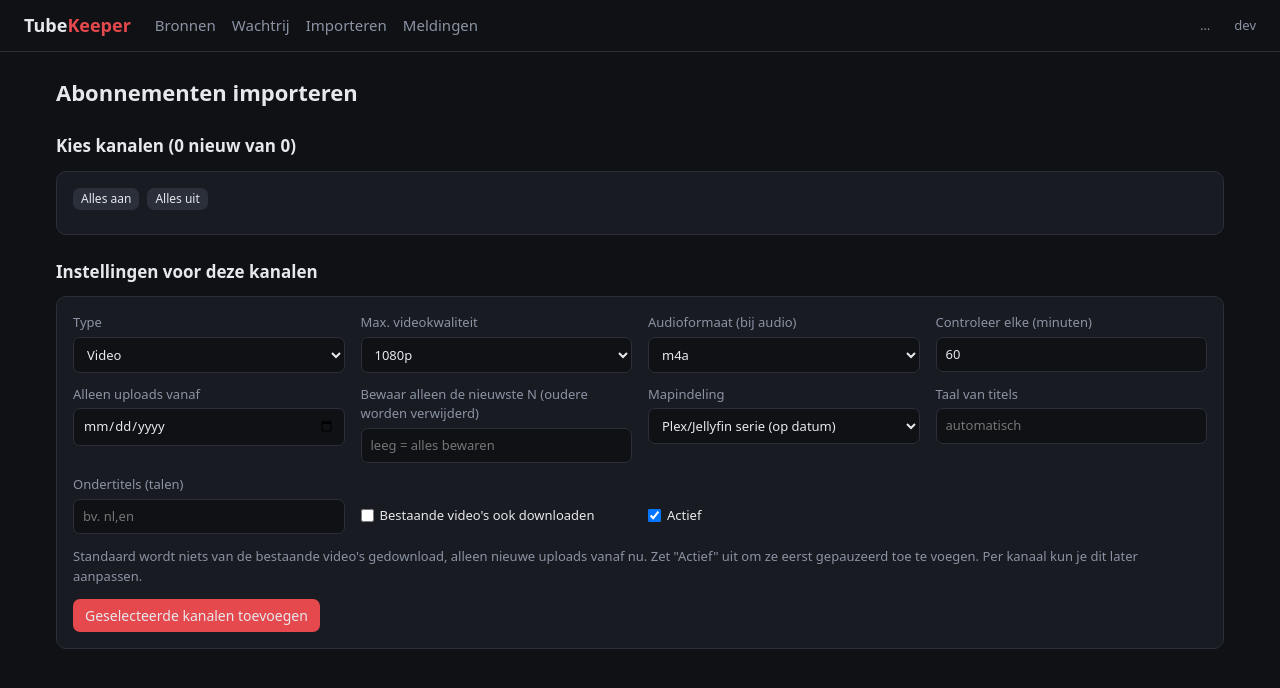
After one commit to RichrdJ/tubekeeper, a FastAPI app: template app/templates/import.html in a window 1280 px wide. The commit adds this page. Shown: the top 688 px of the page. Run offline with FastAPI, Linux system fonts and the light colour scheme; the template is opened without the code that fills it, so the values that code supplies are empty; parts of the project's set-up code (start-up, migrations or seed data) failed here and were passed over; some libraries are stand-ins or nearby versions.

Commit message:
Abonnementen importeren (account via cookies of Google Takeout)
- Pagina Importeren: kanalen kiezen met vinkjes, al toegevoegde worden herkend
- Standaardinstellingen voor import; standaard alleen nieuwe uploads, optioneel gepauzeerd
- Optioneel elke 6 uur nieuwe abonnementen automatisch toevoegen (met melding)
- channel_id per bron voor het herkennen van dubbele kanalen
- Bewerkknop per bron (v1.2.1) blijft; formulier opgesplitst in herbruikbare velden

Co-Authored-By: Claude Opus 5.5 <noreply@anthropic.com>

```diff
--- a/app/db.py
+++ b/app/db.py
@@ -12,6 +12,7 @@ CREATE TABLE IF NOT EXISTS sources (
     id               INTEGER PRIMARY KEY AUTOINCREMENT,
     name             TEXT NOT NULL,
     url              TEXT NOT NULL,
+    channel_id       TEXT,
     kind             TEXT NOT NULL DEFAULT 'video',   -- video | audio
     quality          TEXT NOT NULL DEFAULT '1080',    -- best | 2160 | 1440 | 1080 | 720 | 480 | 360
     audio_format     TEXT NOT NULL DEFAULT 'm4a',
@@ -79,6 +80,8 @@ def init():
         columns = {r["name"] for r in c.execute("PRAGMA table_info(sources)")}
         if "lang" not in columns:
             c.execute("ALTER TABLE sources ADD COLUMN lang TEXT NOT NULL DEFAULT ''")
+        if "channel_id" not in columns:
+            c.execute("ALTER TABLE sources ADD COLUMN channel_id TEXT")
         if "layout" not in columns:
             c.execute("ALTER TABLE sources ADD COLUMN layout TEXT NOT NULL DEFAULT 'flat'")
         if "lang_detected" not in columns:
--- a/app/main.py
+++ b/app/main.py
@@ -8,7 +8,7 @@ from fastapi import FastAPI, HTTPException, Request
 from fastapi.responses import RedirectResponse
 from fastapi.templating import Jinja2Templates
 
-from . import db, notify, worker
+from . import db, notify, subs, worker
 
 logging.basicConfig(
     level=os.environ.get("LOG_LEVEL", "INFO"),
@@ -55,7 +55,8 @@ def _iso_date(value):
     return f"{value[0:4]}-{value[4:6]}-{value[6:8]}" if value else ""
 
 
-templates.env.filters.update(dt=_fmt_dt, date=_fmt_date, isodate=_iso_date, size=_fmt_size)
+templates.env.filters.update(dt=_fmt_dt, date=_fmt_date, isodate=_iso_date, size=_fmt_size,
+                             ts=lambda t: datetime.fromtimestamp(float(t)).strftime("%d-%m-%Y %H:%M"))
 templates.env.globals.update(qualities=QUALITIES, audio_formats=AUDIO_FORMATS,
                              version=os.environ.get("APP_VERSION", "dev"))
 
@@ -75,16 +76,9 @@ def _source_or_404(source_id):
     return src
 
 
-async def _source_from_form(request):
-    form = await request.form()
-    url = worker.normalize_url(str(form.get("url", "")))
-    if not url.startswith("http"):
-        raise HTTPException(400, "Ongeldige URL")
+def _settings_from_form(form):
     keep_last = str(form.get("keep_last", "")).strip()
     return {
-        # Empty name: @handle from the URL, otherwise the channel/playlist title after the first check
-        "name": str(form.get("name", "")).strip() or worker.name_from_url(url) or url,
-        "url": url,
         "kind": "audio" if form.get("kind") == "audio" else "video",
         "quality": form.get("quality") if form.get("quality") in QUALITIES else "1080",
         "audio_format": form.get("audio_format") if form.get("audio_format") in AUDIO_FORMATS else "m4a",
@@ -99,10 +93,22 @@ async def _source_from_form(request):
     }
 
 
+async def _source_from_form(request):
+    form = await request.form()
+    url = worker.normalize_url(str(form.get("url", "")))
+    if not url.startswith("http"):
+        raise HTTPException(400, "Ongeldige URL")
+    return {
+        # Empty name: @handle from the URL, otherwise the channel/playlist title after the first check
+        "name": str(form.get("name", "")).strip() or worker.name_from_url(url) or url,
+        "url": url,
+    } | _settings_from_form(form)
+
+
 # --------------------------------------------------------------------------- pages
 
 @app.get("/")
-def index(request: Request):
+def index(request: Request, msg: str = ""):
     sources = db.query(
         """SELECT s.*,
                   COUNT(m.id)                   AS n_total,
@@ -113,7 +119,7 @@ def index(request: Request):
            GROUP BY s.id ORDER BY s.name COLLATE NOCASE"""
     )
     sizes = {s["id"]: worker.disk_usage(s) for s in sources}
-    return render(request, "index.html", sources=sources, sizes=sizes, total_size=sum(sizes.values()))
+    return render(request, "index.html", sources=sources, sizes=sizes, total_size=sum(sizes.values()), msg=msg)
 
 
 @app.post("/sources")
@@ -247,6 +253,62 @@ def queue(request: Request):
     return render(request, "queue.html", pending=pending, recent=recent)
 
 
+@app.get("/import")
+def import_page(request: Request, msg: str = ""):
+    return render(request, "import.html", channels=None, d=subs.get_defaults(), msg=msg,
+                  has_cookies=os.path.exists(worker.COOKIES_FILE), sync=subs.sync_enabled(),
+                  last_sync=subs.last_sync())
+
+
+@app.post("/import/fetch")
+async def import_fetch(request: Request):
+    form = await request.form()
+    try:
+        upload = form.get("takeout")
+        if upload is not None and getattr(upload, "filename", ""):
+            channels = subs.parse_takeout(await upload.read())
+        else:
+            channels = subs.fetch_account()
+    except Exception as e:  # noqa: BLE001 - show the reason on the page
+        return back("/import?" + urllib.parse.urlencode({"msg": f"✗ {e}"[:300]}))
+    return render(request, "import.html", channels=subs.mark_existing(channels), d=subs.get_defaults(),
+                  msg="", has_cookies=os.path.exists(worker.COOKIES_FILE), sync=subs.sync_enabled(),
+                  last_sync=subs.last_sync())
+
+
+@app.post("/import/add")
+async def import_add(request: Request):
+    form = await request.form()
+    settings = _settings_from_form(form)
+    subs.save_defaults(settings)
+    channels = []
+    for value in form.getlist("channel"):
+        cid, _, rest = str(value).partition("|")
+        url, _, title = rest.partition("|")
+        channels.append({"id": cid, "url": url, "title": title})
+    added = subs.add_channels(channels, settings)
+    return back("/?" + urllib.parse.urlencode({"msg": f"✓ {added} kanalen toegevoegd"}))
+
+
+@app.post("/import/cookies")
+async def import_cookies(request: Request):
+    form = await request.form()
+    upload = form.get("cookies")
+    data = await upload.read() if upload is not None and getattr(upload, "filename", "") else b""
+    if b"youtube.com" not in data:
+        return back("/import?" + urllib.parse.urlencode({"msg": "✗ Dit lijkt geen cookies.txt met YouTube-cookies."}))
+    subs.save_cookies(data)
+    return back("/import?" + urllib.parse.urlencode({"msg": "✓ Cookies opgeslagen"}))
+
+
+@app.post("/import/settings")
+async def import_settings(request: Request):
+    form = await request.form()
+    subs.save_defaults(_settings_from_form(form))
+    subs.set_sync(bool(form.get("sync")))
+    return back("/import?" + urllib.parse.urlencode({"msg": "✓ Opgeslagen"}))
+
+
 @app.get("/notifications")
 def notifications(request: Request, test: str = ""):
     return render(request, "notifications.html", s=notify.get_settings(), test=test)
--- a/app/templates/_form.html
+++ b/app/templates/_form.html
@@ -1,9 +1,4 @@
-{% macro source_form(s, action, submit) %}
-<form method="post" action="{{ action }}" class="card">
-  <div class="grid">
-    <label>Naam<input name="name" value="{{ s.name if s else '' }}" placeholder="leeg = kanaalnaam"></label>
-    <label style="grid-column: span 2">URL (kanaal, playlist of video)
-      <input name="url" value="{{ s.url if s else '' }}" placeholder="https://www.youtube.com/@kanaal" required></label>
+{% macro settings_fields(s) %}
     <label>Type
       <select name="kind">
         <option value="video" {{ 'selected' if not s or s.kind == 'video' }}>Video</option>
@@ -32,6 +27,15 @@
     <label>Ondertitels (talen)<input name="sub_langs" value="{{ s.sub_langs if s else '' }}" placeholder="bv. nl,en"></label>
     <label class="check"><input type="checkbox" name="backfill" {{ 'checked' if s and s.backfill }}>Bestaande video's ook downloaden</label>
     <label class="check"><input type="checkbox" name="enabled" {{ 'checked' if not s or s.enabled }}>Actief</label>
+{% endmacro %}
+
+{% macro source_form(s, action, submit) %}
+<form method="post" action="{{ action }}" class="card">
+  <div class="grid">
+    <label>Naam<input name="name" value="{{ s.name if s else '' }}" placeholder="leeg = kanaalnaam"></label>
+    <label style="grid-column: span 2">URL (kanaal, playlist of video)
+      <input name="url" value="{{ s.url if s else '' }}" placeholder="https://www.youtube.com/@kanaal" required></label>
+    {{ settings_fields(s) }}
   </div>
   <div class="row" style="margin-top:14px"><button class="btn primary">{{ submit }}</button></div>
 </form>
--- a/app/templates/base.html
+++ b/app/templates/base.html
@@ -49,7 +49,7 @@
 <body>
 <header>
   <a class="logo" href="/">Tube<span>Keeper</span></a>
-  <nav><a href="/">Bronnen</a><a href="/queue">Wachtrij</a><a href="/notifications">Meldingen</a></nav>
+  <nav><a href="/">Bronnen</a><a href="/queue">Wachtrij</a><a href="/import">Importeren</a><a href="/notifications">Meldingen</a></nav>
   <div id="status">…</div>
   <span class="muted small">{{ version }}</span>
 </header>
--- /dev/null
+++ b/app/templates/import.html
@@ -0,0 +1,71 @@
+{% extends "base.html" %}
+{% from "_form.html" import settings_fields %}
+{% block title %}Importeren · TubeKeeper{% endblock %}
+{% block content %}
+<h1>Abonnementen importeren</h1>
+{% if msg %}<p class="card {{ 'err' if msg.startswith('✗') }}">{{ msg }}</p>{% endif %}
+
+{% if channels is not none %}
+<form method="post" action="/import/add">
+  <h2>Kies kanalen ({{ channels | rejectattr('exists') | list | length }} nieuw van {{ channels | length }})</h2>
+  <div class="card scroll">
+    <div class="row" style="margin-bottom:8px">
+      <button type="button" class="btn small" onclick="document.querySelectorAll('input[name=channel]:not(:disabled)').forEach(c => c.checked = true)">Alles aan</button>
+      <button type="button" class="btn small" onclick="document.querySelectorAll('input[name=channel]').forEach(c => c.checked = false)">Alles uit</button>
+    </div>
+    <table>
+      {% for c in channels %}
+      <tr><td style="width:30px"><input type="checkbox" name="channel" value="{{ c.id }}|{{ c.url }}|{{ c.title }}" {{ 'disabled' if c.exists else 'checked' }}></td>
+          <td>{{ c.title }} {% if c.exists %}<span class="badge">al toegevoegd</span>{% endif %}<div class="muted small">{{ c.url }}</div></td></tr>
+      {% endfor %}
+    </table>
+  </div>
+  <h2>Instellingen voor deze kanalen</h2>
+  <div class="card"><div class="grid">{{ settings_fields(d) }}</div>
+    <p class="muted small">Standaard wordt niets van de bestaande video's gedownload, alleen nieuwe uploads vanaf nu.
+    Zet "Actief" uit om ze eerst gepauzeerd toe te voegen. Per kanaal kun je dit later aanpassen.</p>
+    <button class="btn primary">Geselecteerde kanalen toevoegen</button></div>
+</form>
+{% else %}
+
+<h2>1 · Vanuit je YouTube-account</h2>
+<div class="card">
+  <p class="small">TubeKeeper leest je abonnementen met de cookies van je ingelogde YouTube-sessie.
+  {% if has_cookies %}<span class="badge b-done">cookies.txt aanwezig</span>{% else %}<span class="badge b-pending">nog geen cookies.txt</span>{% endif %}</p>
+  <details style="margin-bottom:12px"><summary>Hoe kom ik aan cookies.txt?</summary>
+    <ol class="small">
+      <li>Installeer in Chrome/Firefox de extensie <strong>"Get cookies.txt LOCALLY"</strong>.</li>
+      <li>Open een <strong>privévenster</strong>, log in op youtube.com en exporteer de cookies van youtube.com.</li>
+      <li>Sluit daarna het privévenster (dan blijven de cookies langer geldig) en upload het bestand hier.</li>
+    </ol>
+    <p class="muted small">De cookies worden alleen op je eigen server opgeslagen (<code>/config/cookies.txt</code>) en ook gebruikt
+    voor downloads, wat helpt tegen "Sign in to confirm you're not a bot". Gebruik eventueel een apart Google-account.</p>
+  </details>
+  <div class="row">
+    <form method="post" action="/import/cookies" enctype="multipart/form-data" class="row">
+      <input type="file" name="cookies" accept=".txt" style="width:auto"><button class="btn">Cookies uploaden</button>
+    </form>
+    {% if has_cookies %}<form method="post" action="/import/fetch"><button class="btn primary">Abonnementen ophalen</button></form>{% endif %}
+  </div>
+</div>
+
+<h2>2 · Via Google Takeout</h2>
+<div class="card">
+  <p class="small">Zonder cookies: ga naar <a href="https://takeout.google.com" target="_blank">takeout.google.com</a>, kies alleen
+  <em>YouTube en YouTube Music</em> → <em>abonnementen</em>, en upload uit het zip-bestand <code>subscriptions.csv</code>.</p>
+  <form method="post" action="/import/fetch" enctype="multipart/form-data" class="row">
+    <input type="file" name="takeout" accept=".csv" style="width:auto" required><button class="btn primary">Bestand inlezen</button>
+  </form>
+</div>
+
+<h2>Automatisch bijhouden</h2>
+<form method="post" action="/import/settings" class="card">
+  <label class="check" style="margin:0 0 12px"><input type="checkbox" name="sync" {{ 'checked' if sync }} {{ 'disabled' if not has_cookies }}>
+    Nieuwe abonnementen automatisch toevoegen (elke 6 uur, via de cookies)</label>
+  {% if last_sync %}<p class="muted small">Laatst gecontroleerd: {{ last_sync | ts }}</p>{% endif %}
+  <p class="muted small">Standaardinstellingen voor automatisch (en handmatig) geïmporteerde kanalen:</p>
+  <div class="grid">{{ settings_fields(d) }}</div>
+  <button class="btn primary" style="margin-top:12px">Opslaan</button>
+</form>
+{% endif %}
+{% endblock %}
--- a/app/templates/index.html
+++ b/app/templates/index.html
@@ -1,7 +1,9 @@
 {% extends "base.html" %}
 {% from "_form.html" import source_form %}
 {% block content %}
-<h1>Bronnen</h1>
+<div class="row" style="justify-content:space-between"><h1>Bronnen</h1>
+  <a class="btn" href="/import">Abonnementen importeren</a></div>
+{% if msg %}<p class="card">{{ msg }}</p>{% endif %}
 <div class="card scroll">
 {% if sources %}
 <table>
--- a/app/worker.py
+++ b/app/worker.py
@@ -247,6 +247,8 @@ def index_source(src):
             "UPDATE sources SET last_checked = ?, last_error = NULL WHERE id = ?",
             (now_iso(), src["id"]),
         )
+        if info.get("channel_id") and info["channel_id"] != src["channel_id"]:
+            db.execute("UPDATE sources SET channel_id = ? WHERE id = ?", (info["channel_id"], src["id"]))
         if src["layout"] == "series":
             save_show_art(src, info)
         if src["name"] == src["url"]:
@@ -289,6 +291,8 @@ def _scheduler_loop():
             for src in db.query("SELECT * FROM sources ORDER BY id"):
                 if src["id"] in forced or (src["enabled"] and _is_due(src)):
                     index_source(src)
+            from . import subs  # late import: subs imports this module
+            subs.sync_if_due()
         except Exception:  # noqa: BLE001
             log.exception("Scheduler error")
         _index_wake.wait(30)
```
Also changed, not shown: app/subs.py (added, +152 -0 lines), README.md.
